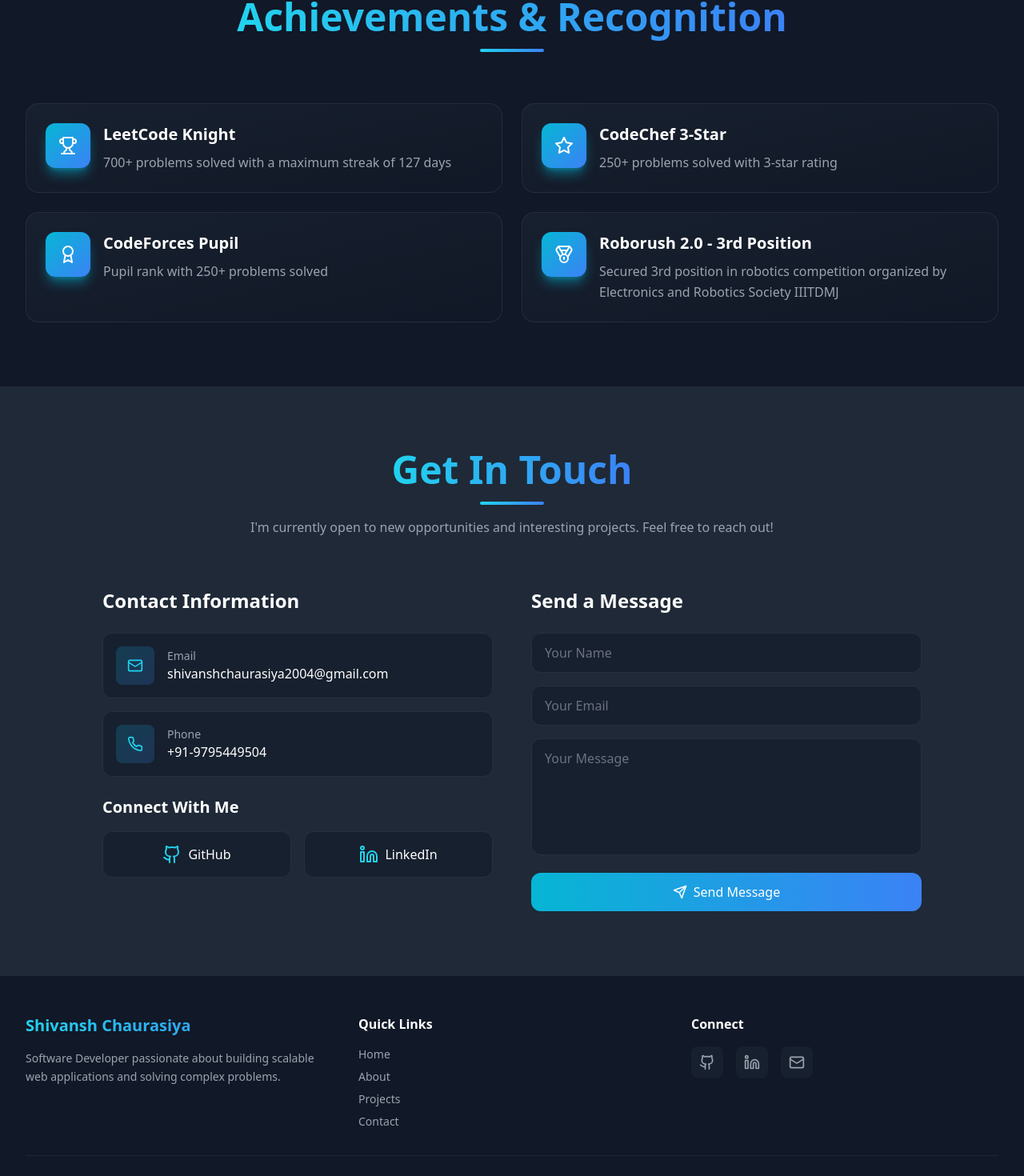
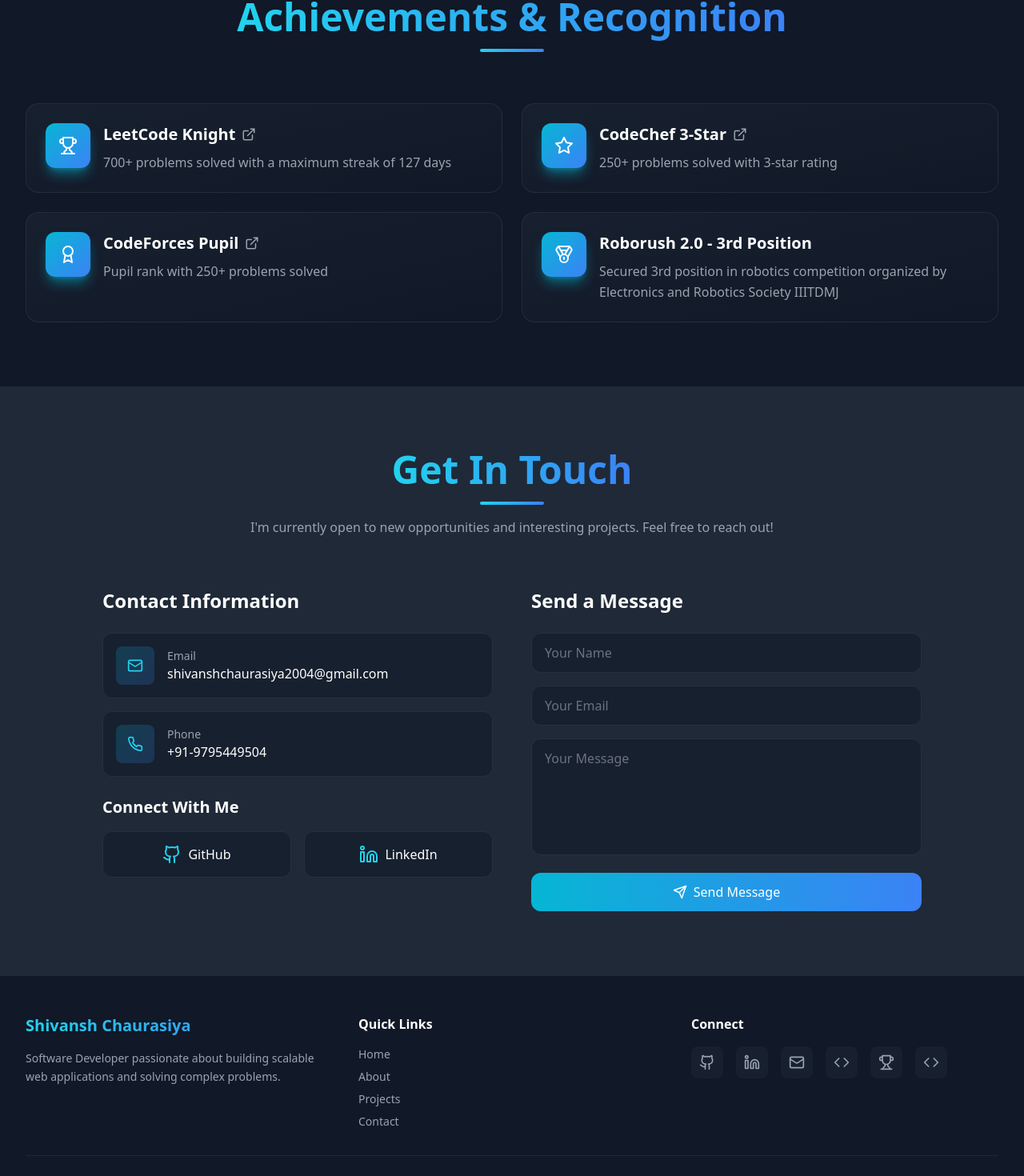
Before and after one commit to shivanshc21/Portfolio, a React (Vite) app: page / in a window 1280 px wide. Shown: the part 4503-5973 px from the top of the page at 80% size. Built offline with nearby package versions, Linux system fonts and the light colour scheme.

Commit message:
links added

```diff
--- a/src/components/Achievements.tsx
+++ b/src/components/Achievements.tsx
@@ -1,4 +1,4 @@
-import { Trophy, Star, Award, Medal } from 'lucide-react';
+import { Trophy, Star, Award, Medal, ExternalLink } from 'lucide-react';
 import { portfolioData } from '../data/portfolio';
 
 const Achievements = () => {
@@ -37,9 +37,22 @@ const Achievements = () => {
                   </div>
 
                   <div className="flex-1">
-                    <h3 className="text-xl font-bold text-white mb-2 group-hover:text-cyan-400 transition-colors">
-                      {achievement.title}
-                    </h3>
+                    <div className="flex items-center gap-2 mb-2">
+                      <h3 className="text-xl font-bold text-white group-hover:text-cyan-400 transition-colors">
+                        {achievement.title}
+                      </h3>
+                      {achievement.link && (
+                        <a
+                          href={achievement.link}
+                          target="_blank"
+                          rel="noopener noreferrer"
+                          className="text-gray-400 hover:text-cyan-400 transition-colors"
+                          title="Visit profile"
+                        >
+                          <ExternalLink size={18} />
+                        </a>
+                      )}
+                    </div>
                     <p className="text-gray-400 leading-relaxed">{achievement.description}</p>
                   </div>
                 </div>
--- a/src/components/Footer.tsx
+++ b/src/components/Footer.tsx
@@ -1,4 +1,4 @@
-import { Heart, Github, Linkedin, Mail } from 'lucide-react';
+import { Heart, Github, Linkedin, Mail, Code, Trophy } from 'lucide-react';
 import { portfolioData } from '../data/portfolio';
 
 const Footer = () => {
@@ -58,6 +58,33 @@ const Footer = () => {
               >
                 <Mail size={20} />
               </a>
+              <a
+                href={portfolioData.personal.leetcode}
+                target="_blank"
+                rel="noopener noreferrer"
+                className="w-10 h-10 rounded-lg bg-gray-800/50 flex items-center justify-center text-gray-400 hover:text-cyan-400 hover:bg-gray-700/50 transition-all hover:scale-110"
+                title="LeetCode"
+              >
+                <Code size={20} />
+              </a>
+              <a
+                href={portfolioData.personal.codeforces}
+                target="_blank"
+                rel="noopener noreferrer"
+                className="w-10 h-10 rounded-lg bg-gray-800/50 flex items-center justify-center text-gray-400 hover:text-cyan-400 hover:bg-gray-700/50 transition-all hover:scale-110"
+                title="CodeForces"
+              >
+                <Trophy size={20} />
+              </a>
+              <a
+                href={portfolioData.personal.codechef}
+                target="_blank"
+                rel="noopener noreferrer"
+                className="w-10 h-10 rounded-lg bg-gray-800/50 flex items-center justify-center text-gray-400 hover:text-cyan-400 hover:bg-gray-700/50 transition-all hover:scale-110"
+                title="CodeChef"
+              >
+                <Code size={20} />
+              </a>
             </div>
           </div>
         </div>
--- a/src/data/portfolio.ts
+++ b/src/data/portfolio.ts
@@ -6,6 +6,9 @@ export const portfolioData = {
     phone: "+91-9795449504",
     linkedin: "https://linkedin.com/in/shivansh-chaurasiya-3ab6422a0",
     github: "https://github.com/shivanshc21",
+    leetcode: "https://leetcode.com/shivanshc21",
+    codeforces: "https://codeforces.com/profile/shivanshc21",
+    codechef: "https://www.codechef.com/users/shivanshc21",
     intro: "A passionate software developer and competitive programmer pursuing B.Tech in Electronics and Communication Engineering at IIITDM Jabalpur. I specialize in full-stack development, building scalable web applications, and solving complex algorithmic challenges."
   },
 
@@ -88,17 +91,20 @@ export const portfolioData = {
     {
       title: "LeetCode Knight",
       description: "700+ problems solved with a maximum streak of 127 days",
-      icon: "trophy"
+      icon: "trophy",
+      link: "https://leetcode.com/shivanshc21"
     },
     {
       title: "CodeChef 3-Star",
       description: "250+ problems solved with 3-star rating",
-      icon: "star"
+      icon: "star",
+      link: "https://www.codechef.com/users/shivanshc21"
     },
     {
       title: "CodeForces Pupil",
       description: "Pupil rank with 250+ problems solved",
-      icon: "award"
+      icon: "award",
+      link: "https://codeforces.com/profile/shivanshc21"
     },
     {
       title: "Roborush 2.0 - 3rd Position",
```
